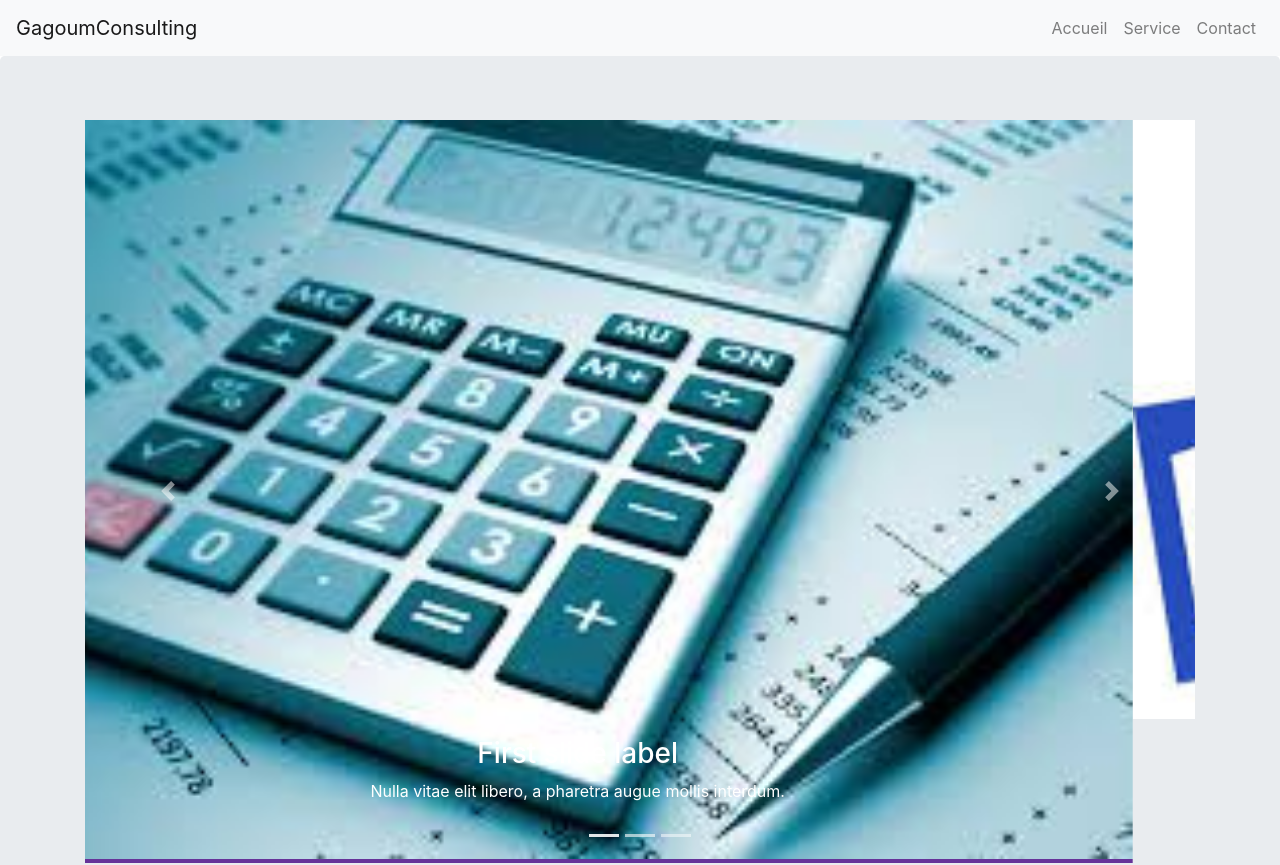
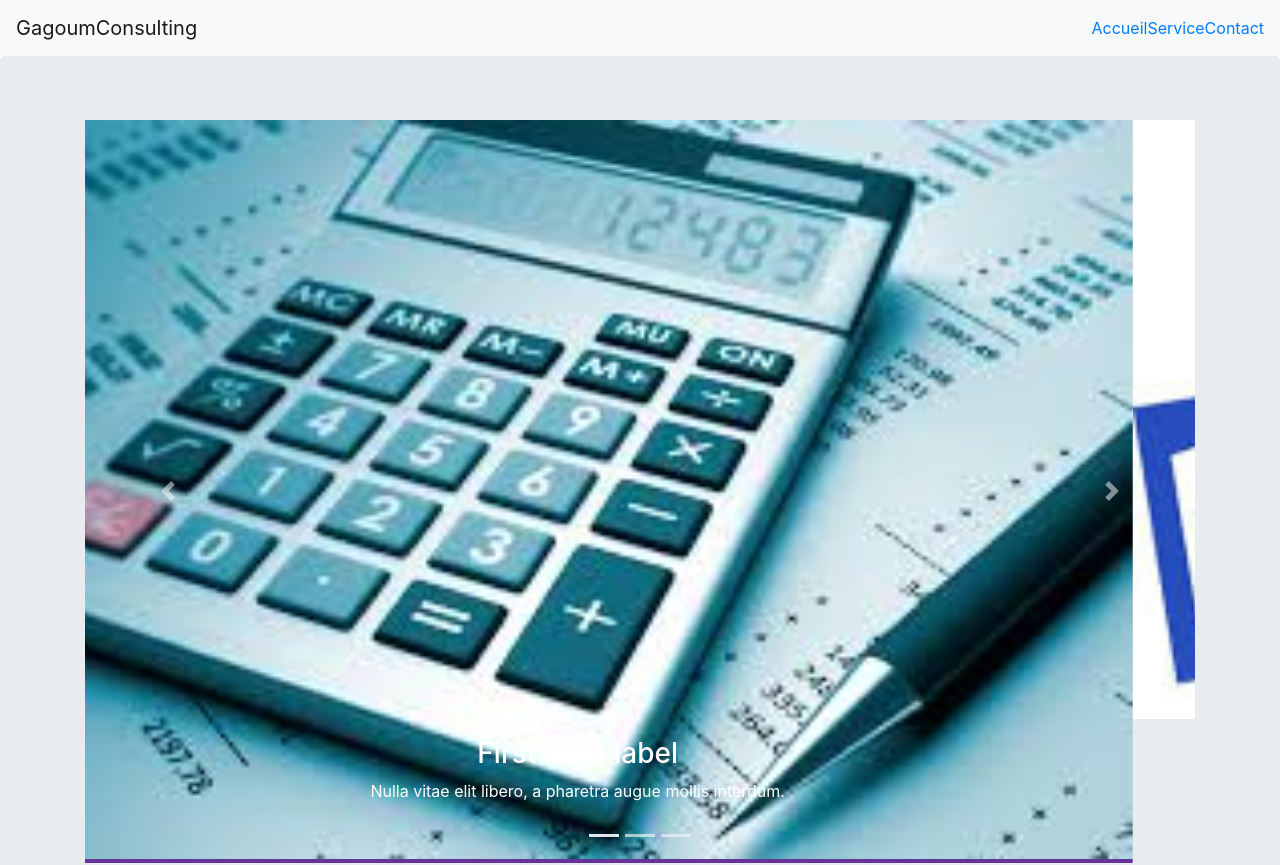
Before and after one commit to serge-cpu/GagoumConsulting, a React (Create React App) app: page / in a window 1280 px wide. Shown: the top 865 px of the page. Built offline with nearby package versions, Linux system fonts and the light colour scheme.

Commit message:
Update SPA

```diff
--- a/src/App.js
+++ b/src/App.js
@@ -12,10 +12,9 @@ import './App.css';
 function App() {
   return (
     <React.Fragment>
+      <BrowserRouter>
       <Menu />
       <Imagenavi />
-      <BrowserRouter>
-
           <Switch>
             <Route path="/Accueil" component={Accueil}/>
             <Route path="/Service" component={Service}/>
--- a/src/components/Menu.js
+++ b/src/components/Menu.js
@@ -1,5 +1,5 @@
 import React from 'react'
-//import {Link, NavLink} from 'react-router-dom'
+import {Link, NavLink} from 'react-router-dom'
 import {Nav,Navbar} from "react-bootstrap"
 function Menu() {
     return (
@@ -8,9 +8,9 @@ function Menu() {
         <Navbar.Toggle aria-controls="basic-navbar-nav" />
         <Navbar.Collapse id="basic-navbar-nav">
           <Nav className="ml-auto">
-            <Nav.Link href="/Accueil">Accueil</Nav.Link>
-            <Nav.Link href="/Service">Service</Nav.Link>
-            <Nav.Link href="/Contact">Contact</Nav.Link>
+            <NavLink to="/Accueil">Accueil</NavLink>
+            <NavLink to="/Service">Service</NavLink>
+            <NavLink to="/Contact">Contact</NavLink>
           </Nav>
         </Navbar.Collapse>
       </Navbar>
```
